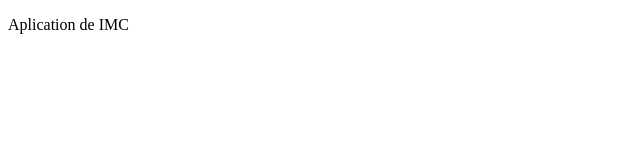
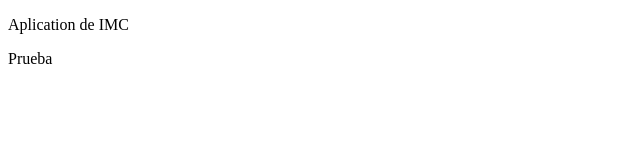
Before and after one commit to yadier2/PaginaPrincipeFresco, a website built with webpack: page src/index.html in a window 1280 px wide. Shown: the full height of the page, 0-640 px from the left. Built offline with nearby package versions, Linux system fonts and the light colour scheme.

Commit message:
Prueba de ramas

```diff
--- a/package.json
+++ b/package.json
@@ -28,6 +28,7 @@
     "@babel/preset-env": "^7.13.15",
     "babel-loader": "^8.2.2",
     "html-webpack-plugin": "^5.3.1",
+    "package.json": "^2.0.1",
     "webpack": "^5.36.1",
     "webpack-cli": "^4.6.0",
     "webpack-dev-server": "^3.11.2"
--- a/src/index.html
+++ b/src/index.html
@@ -9,5 +9,6 @@
 <body>
     <!-- Hola soy un coment -->
     <p>Aplication de IMC</p>
+    <p>Prueba</p>
 </body>
 </html>
```
Also changed, not shown: 1 other file.
